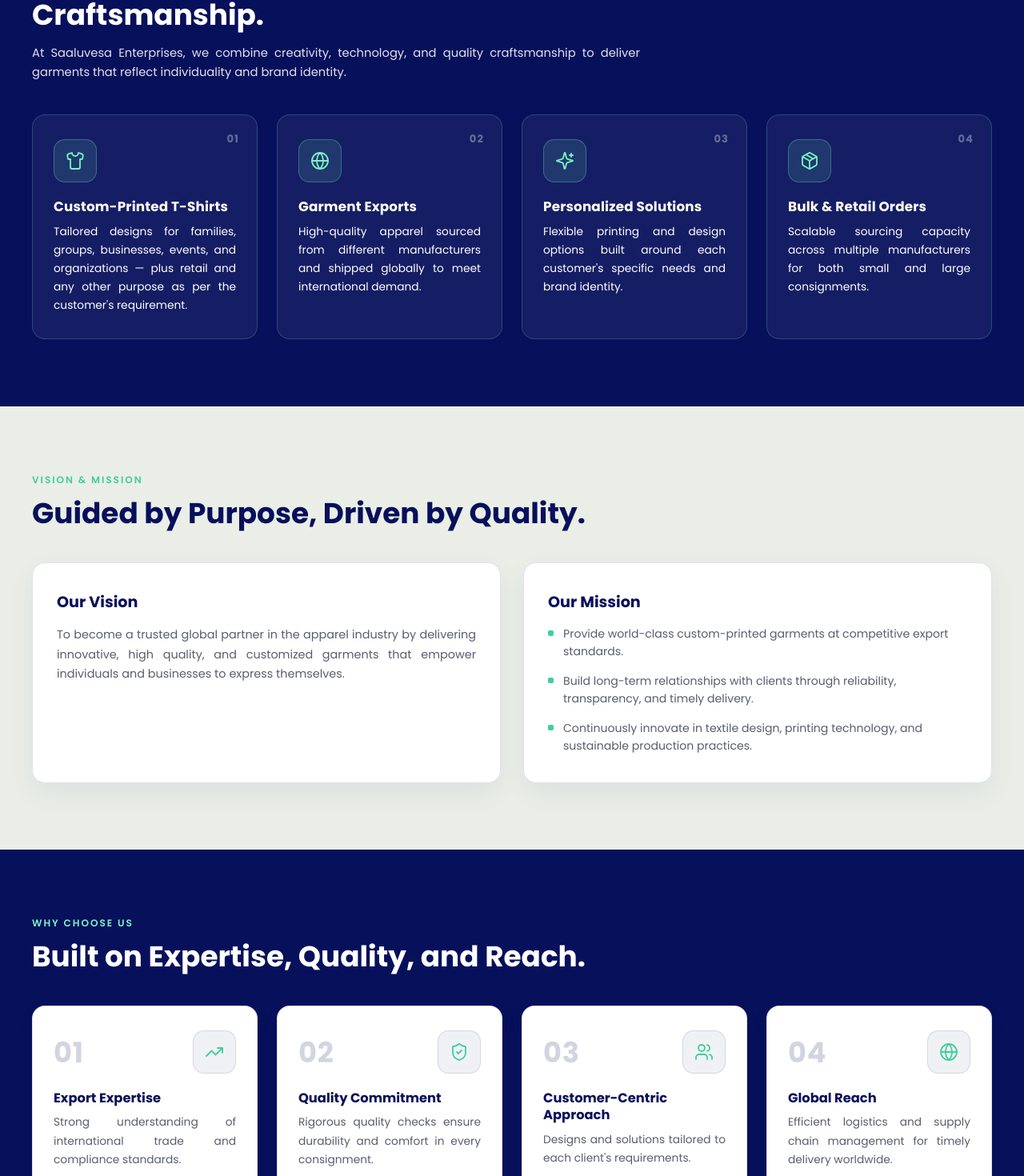
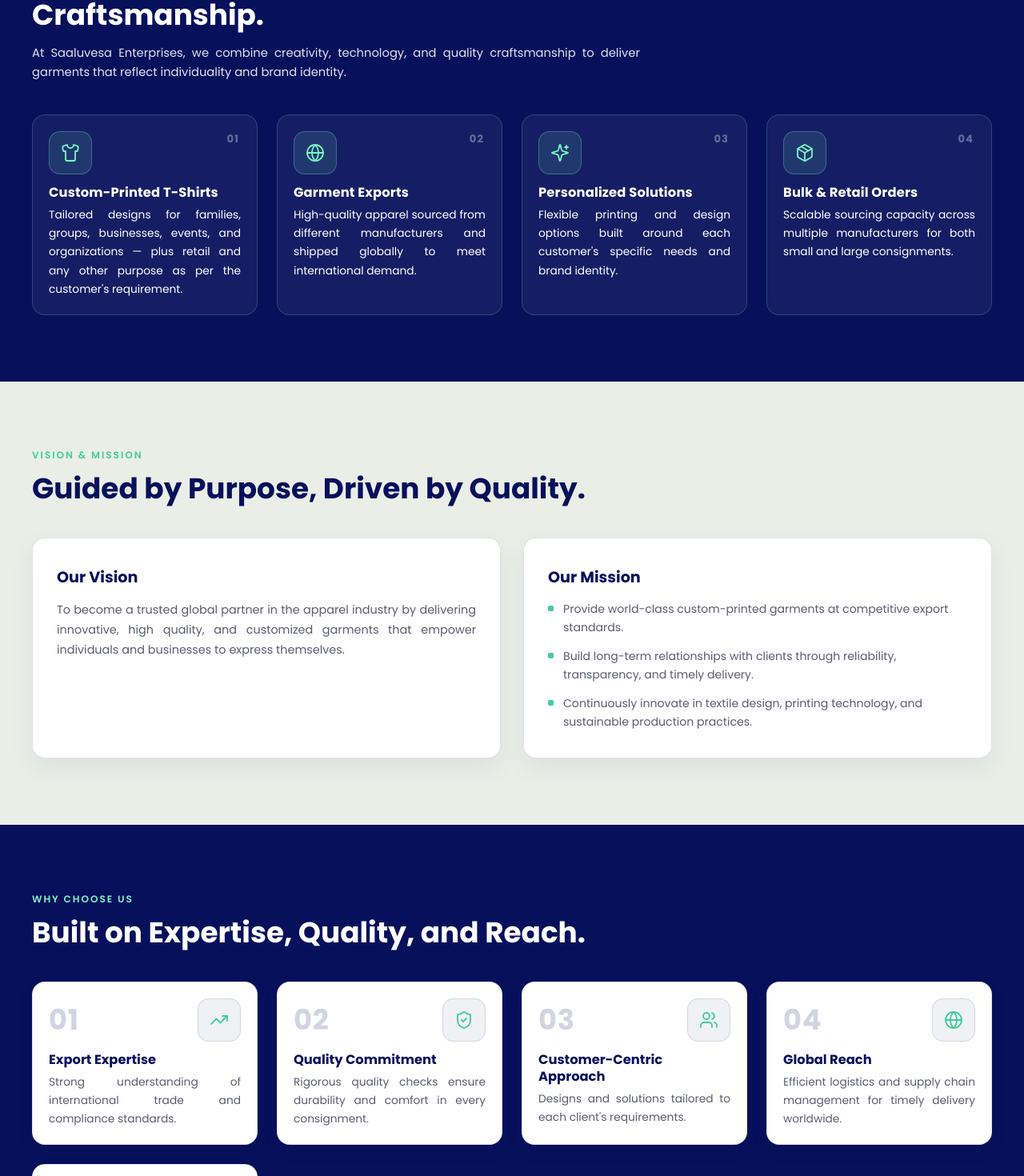
Before and after one commit to kalaiyarasiravi15/saaluvesa_enterprises_live, a React (Vite) app in the folder Frontend/: page /about in a window 1280 px wide. Shown: the part 1084-2554 px from the top of the page at 80% size. Built offline with nearby package versions, Linux system fonts and the light colour scheme; no server answers.

Commit message:
Reduce Footer column horizontal gaps and optimize inner card padding across What We Do, Why Choose Us, and How It Works sections

```diff
--- a/Frontend/src/components/Footer.css
+++ b/Frontend/src/components/Footer.css
@@ -8,9 +8,11 @@
 
 .site-footer__grid {
   display: grid;
-  grid-template-columns: minmax(0, 1.3fr) minmax(0, 0.9fr) minmax(0, 1.1fr) minmax(0, 1.2fr);
-  gap: clamp(24px, 3.5vw, 40px);
-  padding-bottom: clamp(32px, 4.5vw, 48px);
+  grid-template-columns: minmax(0, 1.4fr) minmax(0, 0.85fr) minmax(0, 1.05fr) minmax(0, 1.25fr);
+  gap: clamp(20px, 2.5vw, 32px);
+  max-width: 1140px;
+  margin: 0 auto;
+  padding-bottom: clamp(28px, 3.5vw, 40px);
   border-bottom: 1px solid var(--color-line);
   position: relative;
   z-index: 1;
@@ -91,6 +93,8 @@
   justify-content: space-between;
   gap: 20px;
   flex-wrap: wrap;
+  max-width: 1140px;
+  margin: 0 auto;
   padding: 20px 0 24px;
   font-size: 0.85rem;
   color: var(--color-ink-soft);
--- a/Frontend/src/components/ProductsProcess.css
+++ b/Frontend/src/components/ProductsProcess.css
@@ -45,7 +45,7 @@
   background: var(--color-white);
   border: 1px solid rgba(7, 16, 91, 0.12);
   border-radius: var(--radius-md);
-  padding: clamp(22px, 3vw, 30px) clamp(18px, 2.5vw, 26px);
+  padding: clamp(16px, 2.2vw, 20px) clamp(16px, 2.2vw, 20px);
   overflow: hidden;
   min-width: 0;
   transition:
@@ -124,7 +124,7 @@
   font-size: clamp(1.02rem, 1.25vw, 1.12rem);
   font-weight: 700;
   color: #07105b;
-  margin: clamp(16px, 2vw, 20px) 0 8px;
+  margin: 12px 0 6px;
   line-height: 1.3;
 }
 
--- a/Frontend/src/pages/About.css
+++ b/Frontend/src/pages/About.css
@@ -200,7 +200,7 @@
   background: rgba(255, 255, 255, 0.9);
   border: 1px solid rgba(7, 16, 91, 0.12);
   border-radius: var(--radius-md);
-  padding: clamp(22px, 3vw, 30px) clamp(18px, 2.5vw, 26px);
+  padding: clamp(16px, 2.2vw, 20px) clamp(16px, 2.2vw, 20px);
   display: flex;
   flex-direction: column;
   overflow: hidden;
@@ -303,11 +303,11 @@
 
 .about-card h3 {
   font-family: var(--font-display);
-  font-size: clamp(1.05rem, 1.3vw, 1.15rem);
+  font-size: clamp(1.02rem, 1.25vw, 1.12rem);
   font-weight: 700;
   letter-spacing: 0.01em;
   color: var(--color-white);
-  margin: clamp(16px, 2vw, 20px) 0 8px;
+  margin: 12px 0 6px;
   line-height: 1.3;
 }
 
@@ -330,7 +330,7 @@
   background: var(--color-white);
   border: 1px solid rgba(7, 16, 91, 0.12);
   border-radius: var(--radius-md);
-  padding: clamp(22px, 3vw, 30px) clamp(18px, 2.5vw, 26px);
+  padding: clamp(16px, 2.2vw, 20px) clamp(16px, 2.2vw, 20px);
   overflow: hidden;
   box-shadow: 0 8px 24px rgba(7, 16, 91, 0.05);
   min-width: 0;
@@ -410,7 +410,7 @@
   font-size: clamp(1.02rem, 1.25vw, 1.12rem);
   font-weight: 700;
   color: #07105b;
-  margin: clamp(16px, 2vw, 20px) 0 8px;
+  margin: 12px 0 6px;
   line-height: 1.3;
 }
 
```
